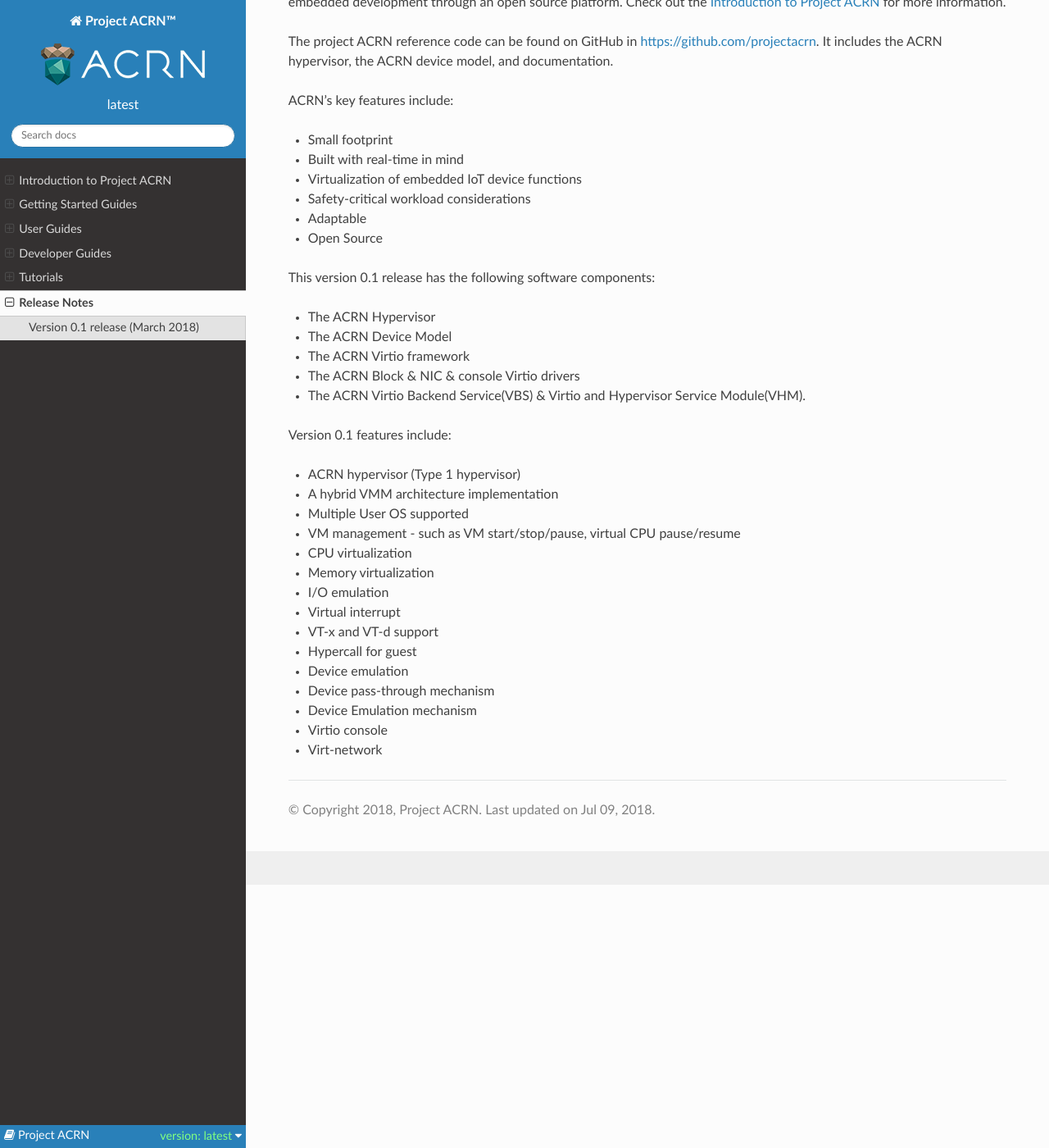
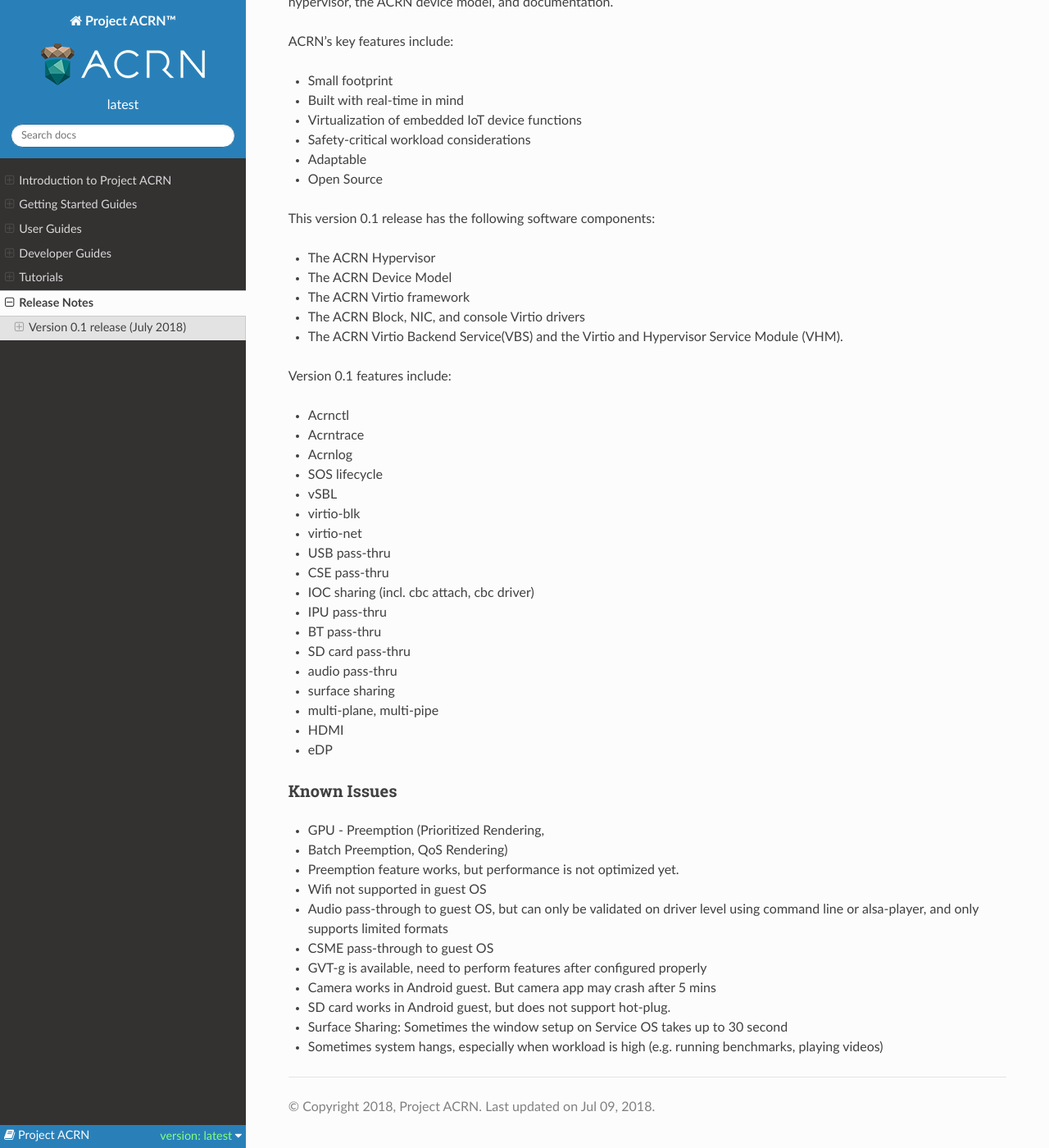
Before and after one commit to uaenalyh/first, a Sphinx documentation site: the page built from doc/release_notes.rst, in a window 1280 px wide and 1400 px high, scrolled down 321 px. Shown: the whole window at 82% size. Built offline with Sphinx 7.4.7 and the Read the Docs theme 2.0.0, drawn with Linux system fonts in a browser that asks for light colours; pages that are not in the unit, such as notebooks, are missing from menus; some of the changed text lies outside the part shown.

Commit message:
doc: add v0.1 release notes
Update text-formatted release notes as a reST document, but still needs
work to explain the features and is mising GitHub issue links for the
known issues list.

Signed-off-by: David B. Kinder <david.b.kinder@intel.com>

```diff
--- a/doc/release_notes.rst
+++ b/doc/release_notes.rst
@@ -3,15 +3,8 @@
 Release Notes
 #############
 
-Version 0.1 release (March 2018)
+Version 0.1 release (July 2018)
 ********************************
-
-In March 2018, Intel announced the open source Project ACRN at the
-`Embedded Linux Conference and OpenIoT Summit North America 2018
-<ELC18>`_.
-
-.. _ELC18:
-   https://events.linuxfoundation.org/events/elc-openiot-north-america-2018/
 
 ACRN is a flexible, lightweight reference hypervisor, built with
 real-time and safety-criticality in mind, optimized to streamline
@@ -36,23 +29,42 @@
 * The ACRN Hypervisor
 * The ACRN Device Model
 * The ACRN Virtio framework
-* The ACRN Block & NIC & console Virtio drivers
-* The ACRN Virtio Backend Service(VBS) & Virtio and Hypervisor Service Module(VHM).
+* The ACRN Block, NIC, and console Virtio drivers
+* The ACRN Virtio Backend Service(VBS) and the Virtio and Hypervisor Service Module (VHM).
 
 Version 0.1 features include:
 
-* ACRN hypervisor (Type 1 hypervisor)
-* A hybrid VMM architecture implementation
-* Multiple User OS supported
-* VM management - such as VM start/stop/pause, virtual CPU pause/resume
-* CPU virtualization
-* Memory virtualization
-* I/O emulation
-* Virtual interrupt
-* VT-x and VT-d support
-* Hypercall for guest
-* Device emulation
-* Device pass-through mechanism
-* Device Emulation mechanism
-* Virtio console
-* Virt-network
+- Acrnctl
+- Acrntrace
+- Acrnlog
+- SOS lifecycle
+- vSBL
+- virtio-blk
+- virtio-net
+- USB pass-thru
+- CSE pass-thru
+- IOC sharing (incl. cbc attach, cbc driver)
+- IPU pass-thru
+- BT pass-thru
+- SD card pass-thru
+- audio pass-thru
+- surface sharing
+- multi-plane, multi-pipe
+- HDMI
+- eDP
+
+Known Issues
+============
+
+* GPU - Preemption (Prioritized Rendering,
+* Batch Preemption, QoS Rendering)
+* Preemption feature works, but performance is not optimized yet.
+* Wifi not supported in guest OS
+* Audio pass-through to guest OS, but can only be validated on driver level
+  using command line or alsa-player, and only supports limited formats
+* CSME pass-through to guest OS
+* GVT-g is available, need to perform features after configured properly
+* Camera works in Android guest. But camera app may crash after 5 mins
+* SD card works in Android guest, but does not support hot-plug.
+* Surface Sharing: Sometimes the window setup on Service OS takes up to 30 second
+* Sometimes system hangs, especially when workload is high (e.g. running benchmarks, playing videos)
```
Also changed, not shown: doc/v0.1/release-note.rst (deleted, +0 -112 lines).
